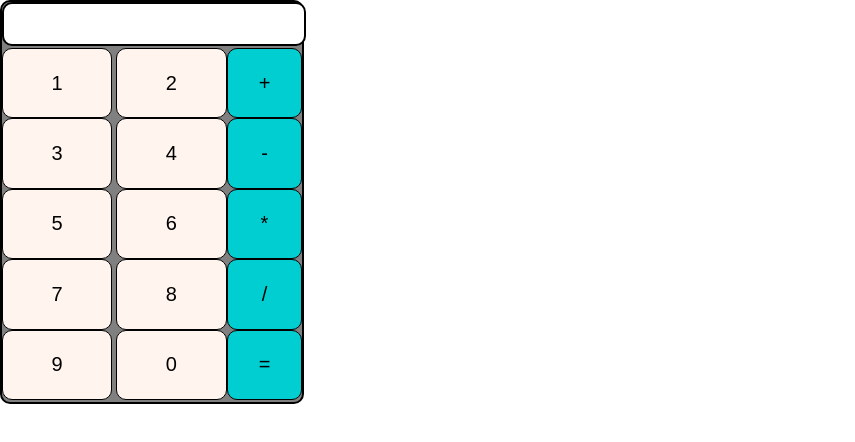
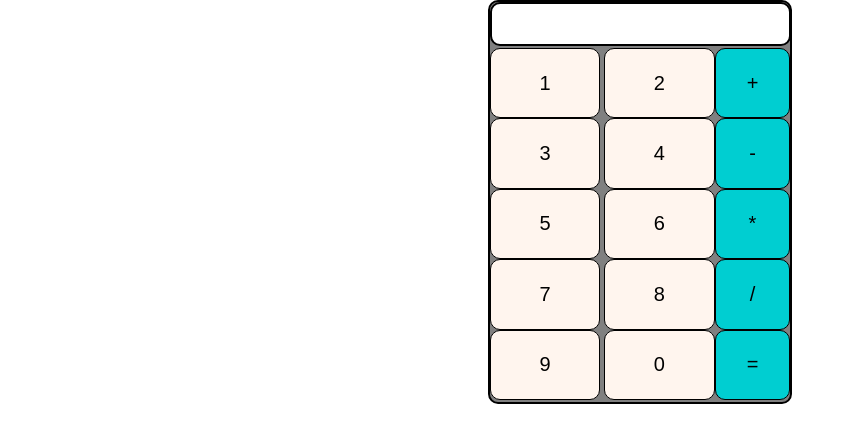
Before and after one commit to JEAS0N/Calculator-JS, a plain HTML site: page index.html in a window 1280 px wide. Shown: the whole page, without its empty margins (0-855 px from the left). Drawn offline with Linux system fonts and the light colour scheme.

Commit message:
Add files via upload

```diff
--- a/style.css
+++ b/style.css
@@ -4,7 +4,10 @@
     padding: 0;
 
 }
-
+body{
+    display: flex;
+    justify-content: center;
+}
 .container{
     width: 300px;
     height: 400px;
@@ -13,11 +16,10 @@
     border-color: black;
     border-style:solid ;
     border-radius: 10px;
-
 }
 .expression{
     height: 10%;
-    width: 100%;
+    width: 99%;
 }
 .output{
     width: 100%;
```
